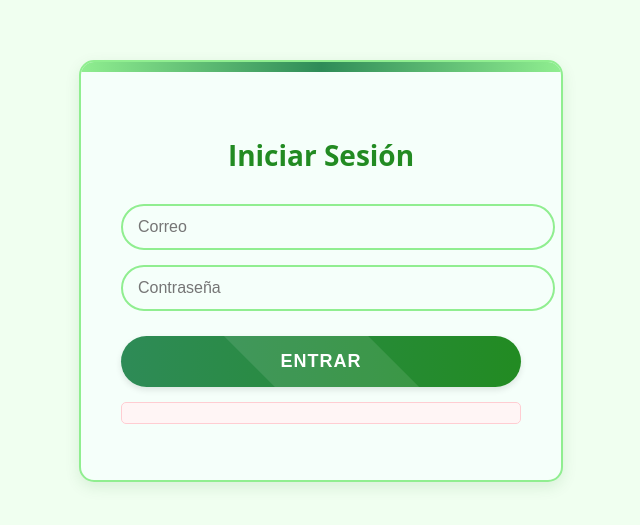
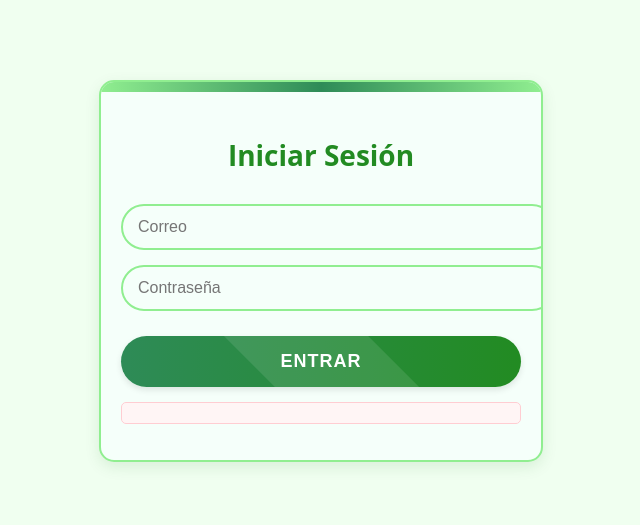
Before and after one commit to Boomshoc/punto-de-venta, a plain HTML site: page index.html in a window 1280 px wide. Shown: the part 129-654 px from the top of the page, without its empty margins (319-959 px from the left). Drawn offline with Linux system fonts and the light colour scheme.

Commit message:
Update index.html

```diff
--- a/index.html
+++ b/index.html
@@ -1,6 +1,7 @@
 <!DOCTYPE html>
 <html lang="es">
 <head>
+  <meta name="viewport" content="width=device-width, initial-scale=1.0, maximum-scale=1.0, user-scalable=no">
   <meta charset="UTF-8" />
   <meta name="viewport" content="width=device-width, initial-scale=1.0"/>
   <title>Login General</title>
@@ -11,7 +12,7 @@
   <link rel="stylesheet" href="style.css" />
 </head>
 <body>
-  <div class="login-container">
+  <div class="login-container" style="width: 90%; max-width: 400px; margin: 20px auto; padding: 20px;">
     <h2>Iniciar Sesión</h2>
     <input type="email" id="email" placeholder="Correo" required>
     <input type="password" id="password" placeholder="Contraseña" required>
@@ -259,4 +260,5 @@
     }
   </style>
 </body>
+
 </html>
```
